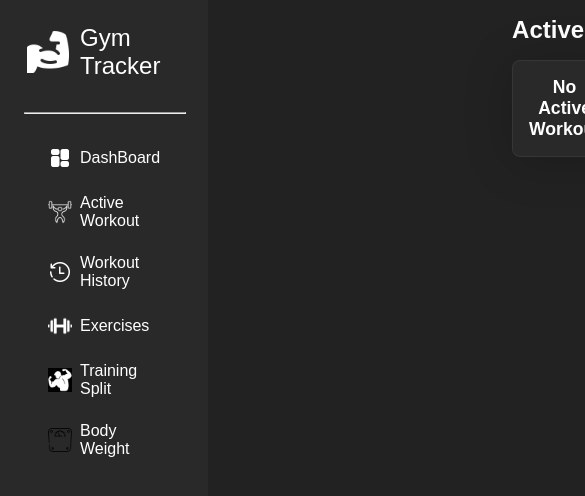
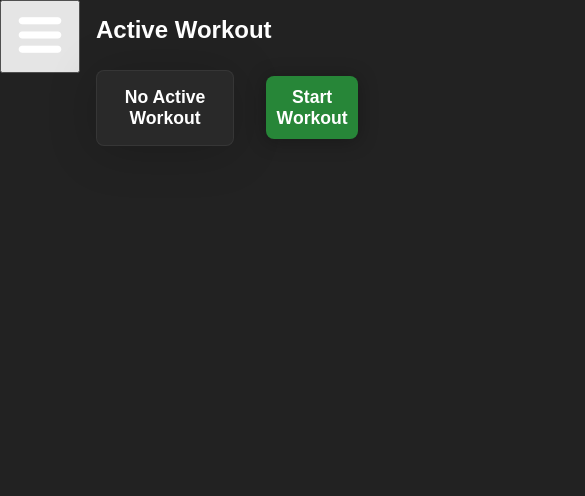
Before and after one commit to Luan2118/gym-tracker-project, a React (Vite) app: page /active-workout in a window 390 px wide. Shown: the top 496 px of the page, 585 px wide, since content can reach past the window. Built offline with nearby package versions, Linux system fonts and the light colour scheme.

Commit message:
refactor: separate layout styles from sidebar styles

```diff
--- a/src/components/Sidebar/Sidebar.jsx
+++ b/src/components/Sidebar/Sidebar.jsx
@@ -6,60 +6,67 @@ import history from '../../assets/history.png'
 import exercisesPage from '../../assets/exercises.png'
 import bodyweight from '../../assets/bodyweight.png'
 import trainingSplit from '../../assets/trainingSplit.png'
+import menuIcon from '../../assets/menu-icon.png'
+import styles from './Sidebar.module.css'
 
-
-import './Sidebar.css'
 
 export default function Sidebar() {
   return (
-      <aside className='sidebar'>
+    <>
+      <div className={styles['menu-button-wrapper']}>
+        <button className={styles['menu-button']}>
+          <img src={menuIcon} alt="Menu" />
+        </button>
+      </div>
 
-        <header className='title-header'>
-            <img className='title-img' src={title} alt='' aria-hidden="true"/>
-            <div className='title'>Gym Tracker</div>
+      <aside className={styles['sidebar']}>
+
+        <header className={styles['title-header']}>
+          <img className={styles['title-img']} src={title} alt='' aria-hidden="true" />
+          <div className={styles['title']}>Gym Tracker</div>
         </header>
-        <hr aria-hidden="true"/>
+        <hr aria-hidden="true" />
 
         <nav>
           <ul>
             <li>
-                <Link to='/' className='sidebar-nav-link'>
-                  <img src={dashboard} alt='' aria-hidden="true"/>
+              <Link to='/' className={styles['sidebar-nav-link']}>
+                <img src={dashboard} alt='' aria-hidden="true" />
                 <div>DashBoard</div>
               </Link>
             </li>
 
             <li>
-                <Link to='/active-workout' className='sidebar-nav-link'>
-                  <img src={active} alt='' aria-hidden="true"/>
+              <Link to='/active-workout' className={styles['sidebar-nav-link']}>
+                <img src={active} alt='' aria-hidden="true" />
                 <div>Active Workout</div>
               </Link>
             </li>
 
             <li>
-                <Link to='/workout-history' className='sidebar-nav-link'>
-                  <img src={history} alt='' aria-hidden="true"/>
+              <Link to='/workout-history' className={styles['sidebar-nav-link']}>
+                <img src={history} alt='' aria-hidden="true" />
                 <div>Workout History</div>
               </Link>
             </li>
 
             <li>
-              <Link className='sidebar-nav-link' to="/exercises">
-                <img src={exercisesPage} alt='' aria-hidden="true"/>
+              <Link className={styles['sidebar-nav-link']} to="/exercises">
+                <img src={exercisesPage} alt='' aria-hidden="true" />
                 <div>Exercises</div>
               </Link>
             </li>
 
             <li>
-              <Link className='sidebar-nav-link' to="/training-split">
-                <img src={trainingSplit} alt='' aria-hidden="true"/>
+              <Link className={styles['sidebar-nav-link']} to="/training-split">
+                <img src={trainingSplit} alt='' aria-hidden="true" />
                 <div>Training Split</div>
               </Link>
             </li>
 
             <li>
-              <Link className='sidebar-nav-link' to="/body-weight">
-                <img src={bodyweight} alt='' aria-hidden="true"/>
+              <Link className={styles['sidebar-nav-link']} to="/body-weight">
+                <img src={bodyweight} alt='' aria-hidden="true" />
                 <div>Body Weight</div>
               </Link>
             </li>
@@ -67,6 +74,7 @@ export default function Sidebar() {
           </ul>
         </nav>
       </aside>
+    </>
 
   )
 }
--- a/src/components/Sidebar/Sidebar.css
+++ b/src/components/Sidebar/Sidebar.module.css
@@ -16,35 +16,15 @@ a:hover{
   opacity: 0.8;
 }
 
-.skip-link {
-  position: absolute;
-  left: -9999px;
-  top: auto;
-}
-
-.skip-link:focus {
-  position: fixed;
-  top: 0.5rem;
-  left: 0.5rem;
-  background: #313131;
-  color: white;
-  padding: 0.5rem 1rem;
-  border-radius: 0.25rem;
-  border: none;
-  z-index: 1000;
-}
-
-.layout {
-  display: flex;
-  min-height: 100vh;
-}
 
 main {
   flex-grow: 1;
   margin: 0 2rem;
 }
 
-
+.menu-button-wrapper {
+  display: none;
+}
 
 .sidebar {
   display: block;
@@ -82,3 +62,13 @@ main {
   max-width: 3rem;
   margin-right: 1rem;
 }
+
+@media (max-width: 940px) {
+  .sidebar {
+    display: none;
+  }
+
+  .menu-button-wrapper {
+    display: block;
+  }
+}
--- a/src/index.css
+++ b/src/index.css
@@ -10,7 +10,3 @@ body {
 html {
   font-size: 8px;
 }
-
-.main-content {
-    padding: 0 35rem;
-  }
--- a/src/layout/Layout.jsx
+++ b/src/layout/Layout.jsx
@@ -1,6 +1,7 @@
 import { Outlet } from "react-router-dom"
 import { useState, useEffect } from "react";
 import Sidebar from '../components/Sidebar/Sidebar'
+import styles from './Layout.module.css'
 
 export default function Layout() {
 
@@ -38,13 +39,13 @@ export default function Layout() {
   }, [bodyWeights])
 
   return (
-    <div className='layout'>
+    <div className={styles['layout']}>
 
-      <a className='skip-link' href="#main">Skip to Content</a>
+      <a className={styles['skip-link']} href="#main">Skip to Content</a>
 
       <Sidebar />
 
-      <main id='main' className='main-content' tabIndex={-1}>
+      <main id='main' className={styles['main-content']} tabIndex={-1}>
         <Outlet context={{trainingSplits, setTrainingSplits, workoutHistory, setWorkoutHistory, bodyWeights, setBodyWeights}}/>
       </main>
     </div>
--- /dev/null
+++ b/src/layout/Layout.module.css
@@ -0,0 +1,34 @@
+
+.skip-link {
+  position: absolute;
+  left: -9999px;
+  top: auto;
+}
+
+.skip-link:focus {
+  position: fixed;
+  top: 0.5rem;
+  left: 0.5rem;
+  background: #313131;
+  color: white;
+  padding: 0.5rem 1rem;
+  border-radius: 0.25rem;
+  border: none;
+  z-index: 1000;
+}
+
+.layout {
+  display: flex;
+  min-height: 100vh;
+}
+
+.main-content {
+  padding: 0 35rem;
+}
+
+@media (max-width: 940px) {
+  .main-content {
+    padding: 0;
+  }
+
+}
```
Also changed, not shown: src/assets/menu-icon.png (added). Lines whose indentation alone changed are shown as unchanged.
